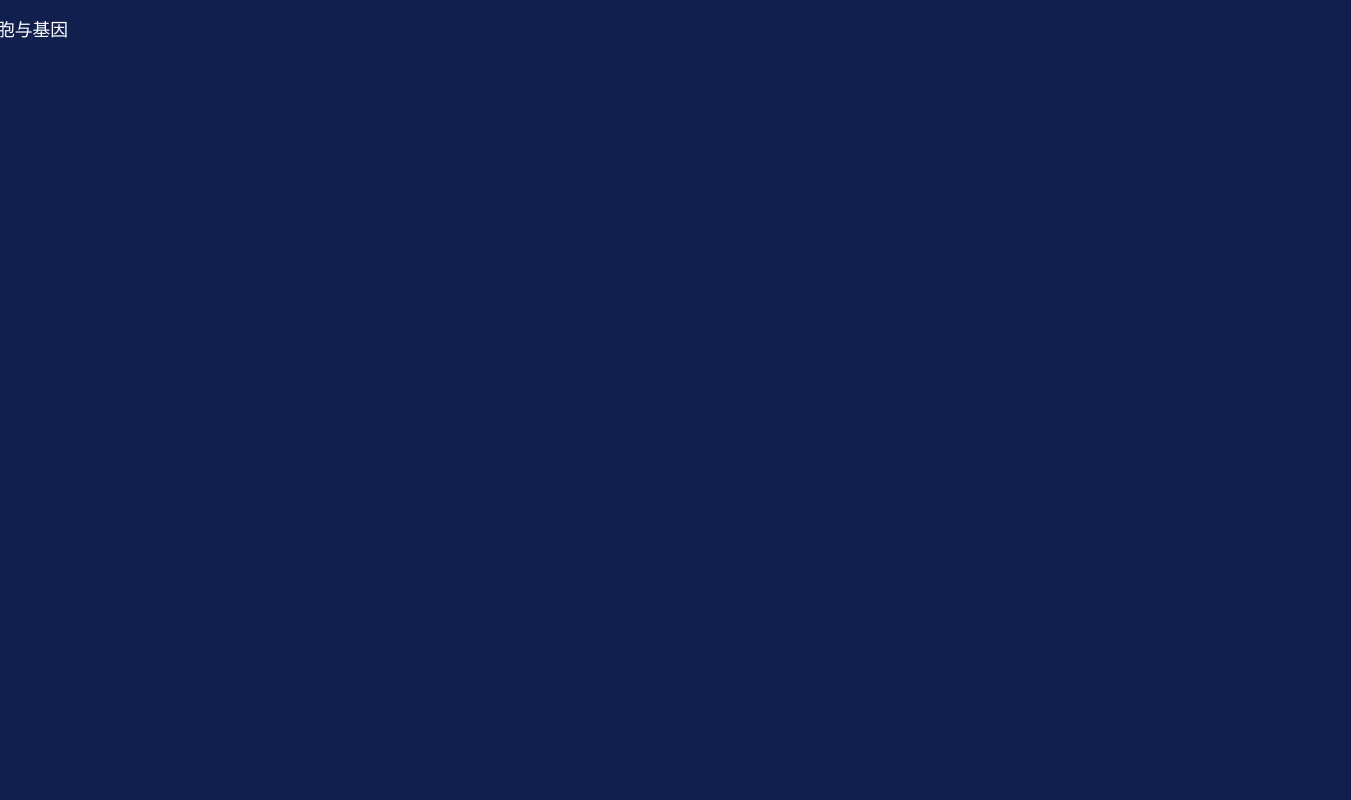
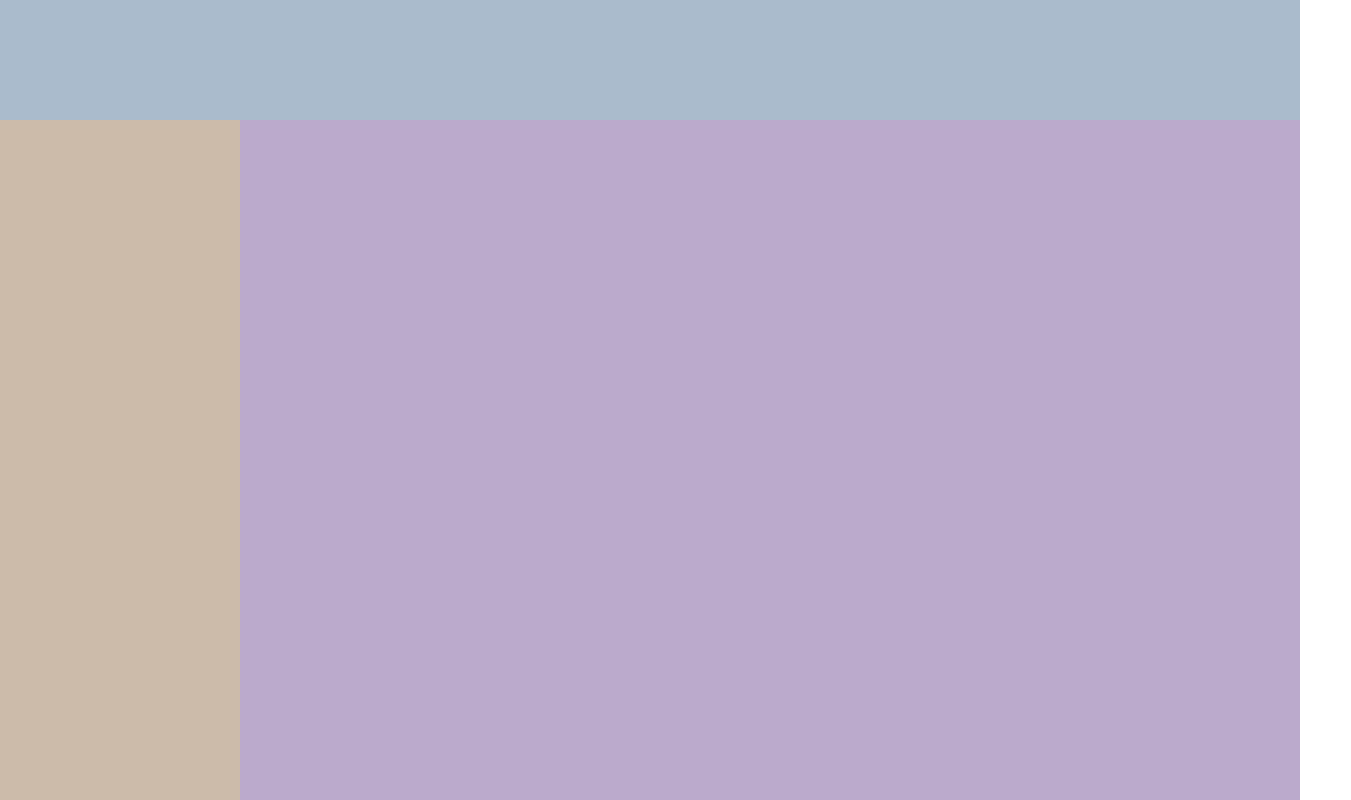
Before and after one commit to heyLiup/threejs-demo, a React app: page / in a window 1280 px wide. Shown: the whole page, 1351 px wide, since content can reach past the window. Built offline with nearby package versions, Linux system fonts and the light colour scheme.

Commit message:
feat：模版更新

```diff
--- a/src/App.css
+++ b/src/App.css
@@ -1,37 +1,27 @@
-.screen-root {
-  height: 100%;
-  width: 100%;
-}
-.screen {
-  display: inline-block;
-  width: 1920px;
-  height: 1080px;
-  transform-origin: 0 0;
-  position: absolute;
-  left: 50%;
-  background: #101f4e;
+.container {
+  display: flex;
+  flex-direction: column;
+  height: 100vh;
+  min-width: 1300px;
+  overflow-x: auto;
 }
 
-.title-part {
-  position: absolute;
-  top: 24px;
-  left: 24px;
+.top {
+  height: 120px;
+  background-color: #abc;
 }
 
-.title-part-logo {
-  display: inline-block;
-  width: 28px;
-  height: 28px;
-  vertical-align: middle;
-  margin-right: 16px;
+.content {
+  display: flex;
+  flex: 1;
 }
 
-.title-part-text {
-  font-family: "PingFang SC";
-  font-style: normal;
-  font-weight: 500;
-  font-size: 24px;
-  line-height: 34px;
-  vertical-align: middle;
-  color: #ffffff;
+.left {
+  width: 240px;
+  background-color: #cba;
 }
+
+.middle {
+  flex: 1;
+  background-color: #bac;
+}
--- a/src/App.tsx
+++ b/src/App.tsx
@@ -1,54 +1,13 @@
-import React, { useEffect, useState } from "react";
-import { graphData } from "./services/api";
-import logo from "./image/logo.svg";
+import React from "react";
 import "./App.css";
-import LeftList from "./component/LeftList/index";
 
 function App() {
-  const getdata = async () => {
-    let res = await graphData();
-    console.log(res);
-    return res;
-  };
-  useEffect(() => {
-    getdata();
-  }, []);
-
-  const handleScreenAuto = () => {
-    const designDraftWidth = 1920; //设计稿的宽度
-    const designDraftHeight = 1080; //设计稿的高度
-    //根据屏幕的变化适配的比例
-    const scale =
-      document.documentElement.clientWidth /
-        document.documentElement.clientHeight >
-      designDraftWidth / designDraftHeight
-        ? document.documentElement.clientWidth / designDraftWidth
-        : document.documentElement.clientHeight / designDraftHeight;
-    //缩放比例
-    (
-      document.querySelector("#screen") as any
-    ).style.transform = `scale(${scale}) translate(-50%)`;
-  };
-
-  //React的生命周期 如果你是vue可以放到mountd或created中
-  useEffect(() => {
-    //初始化自适应  ----在刚显示的时候就开始适配一次
-    handleScreenAuto();
-    //绑定自适应函数   ---防止浏览器栏变化后不再适配
-    window.onresize = () => handleScreenAuto();
-    //退出大屏后自适应消失   ---这是react的组件销毁生命周期，如果你是vue则写在deleted中。最好在退出大屏的时候接触自适应
-    return () => {
-      window.onresize = null;
-    };
-  }, []);
   return (
-    <div className="screen-wrapper">
-      <div className="screen" id="screen">
-        <div className="title-part">
-          <img className="title-part-logo" src={logo} alt="" />
-          <span className="title-part-text">细胞与基因</span>
-        </div>
-        <LeftList />
+    <div className="container">
+      <div className="top"></div>
+      <div className="content">
+        <div className="left"></div>
+        <div className="middle"></div>
       </div>
     </div>
   );
--- a/src/component/LeftList/index.less
+++ /dev/null
@@ -1,11 +0,0 @@
-.leftList {
-  position: absolute;
-  width: 187px;
-  height: 690px;
-  left: 24px;
-  top: 86px;
-
-  background: rgba(3, 27, 75, 0.59);
-  border: 1px solid #2ac6e7;
-  box-shadow: inset 0px 0px 13px rgba(154, 167, 215, 0.55);
-}
--- a/src/component/LeftList/index.tsx
+++ /dev/null
@@ -1,9 +0,0 @@
-import react, { useState } from "react";
-import styles from "./index.less";
-interface ILeftList {}
-
-function LeftList(props: ILeftList) {
-  return <div className={styles.leftList}></div>;
-}
-
-export default LeftList;
```
Also changed, not shown: 1 other file (tests, documents, lock files or other folders).
